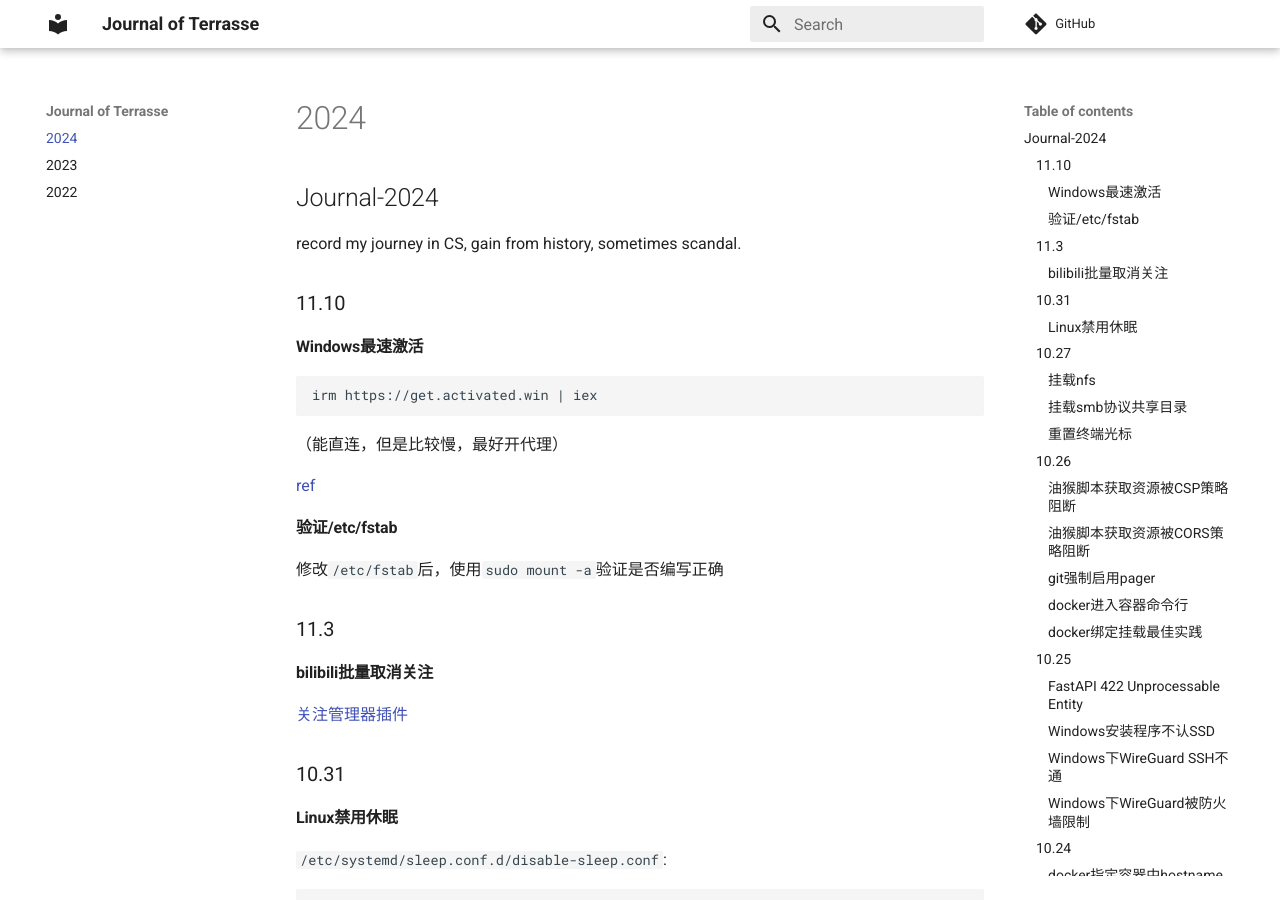
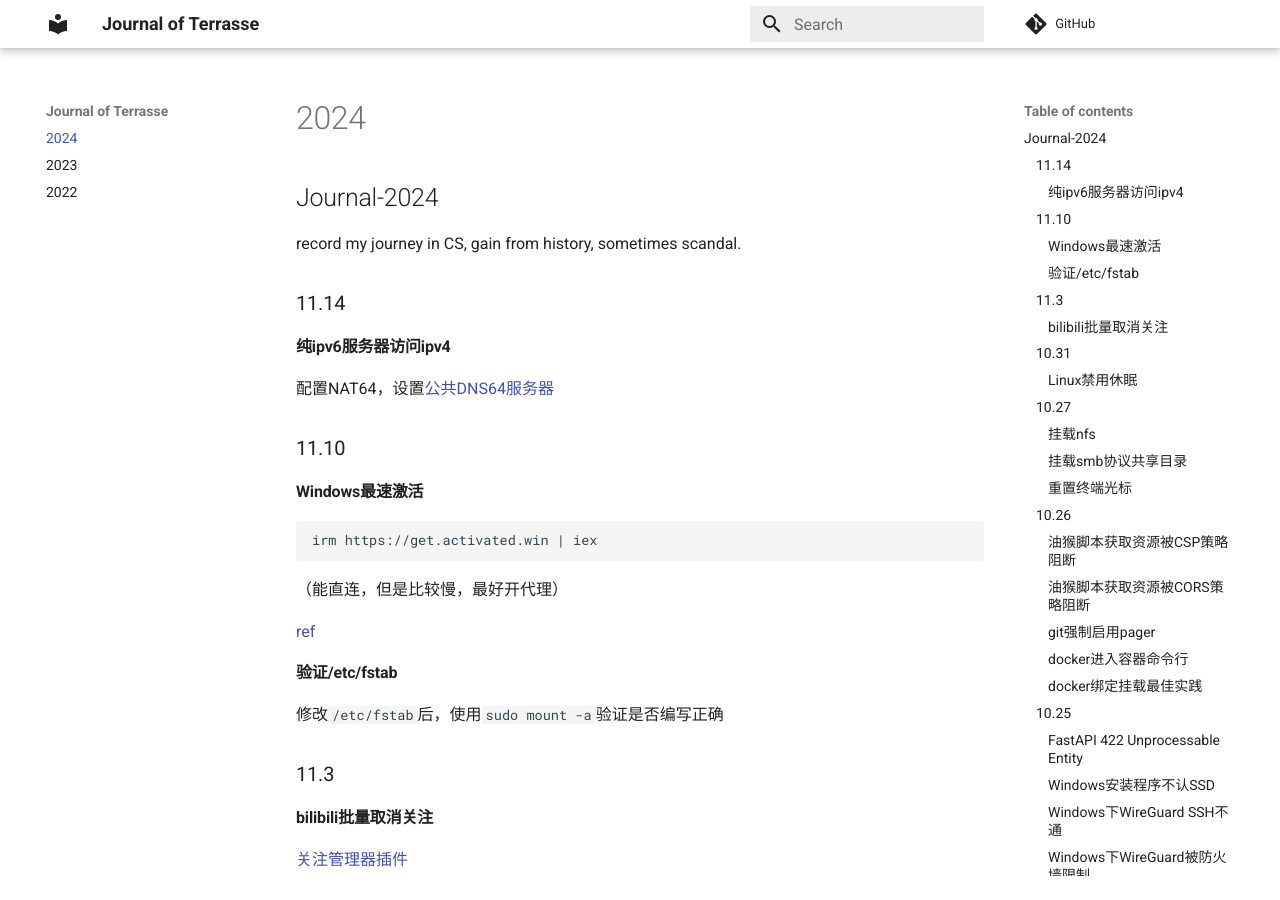
Before and after one commit to Jerry-Terrasse/journal, an MkDocs documentation site: the page built from docs/2024.md, in a window 1280 px wide and 900 px high. Built offline with MkDocs 1.6.1 and Material for MkDocs 9.7.7, drawn with Linux system fonts in a browser that asks for light colours; comment, search, counter and statistics services are not loaded.

Commit message:
update (Fri Nov 15 12:37:27 PM CST 2024)

```diff
--- a/docs/2024.md
+++ b/docs/2024.md
@@ -1,6 +1,12 @@
 ## Journal-2024
 
 record my journey in CS, gain from history, sometimes scandal.
+
+### 11.14
+
+#### 纯ipv6服务器访问ipv4
+
+配置NAT64，设置[公共DNS64服务器](https://nat64.net/)
 
 ### 11.10
 
```
